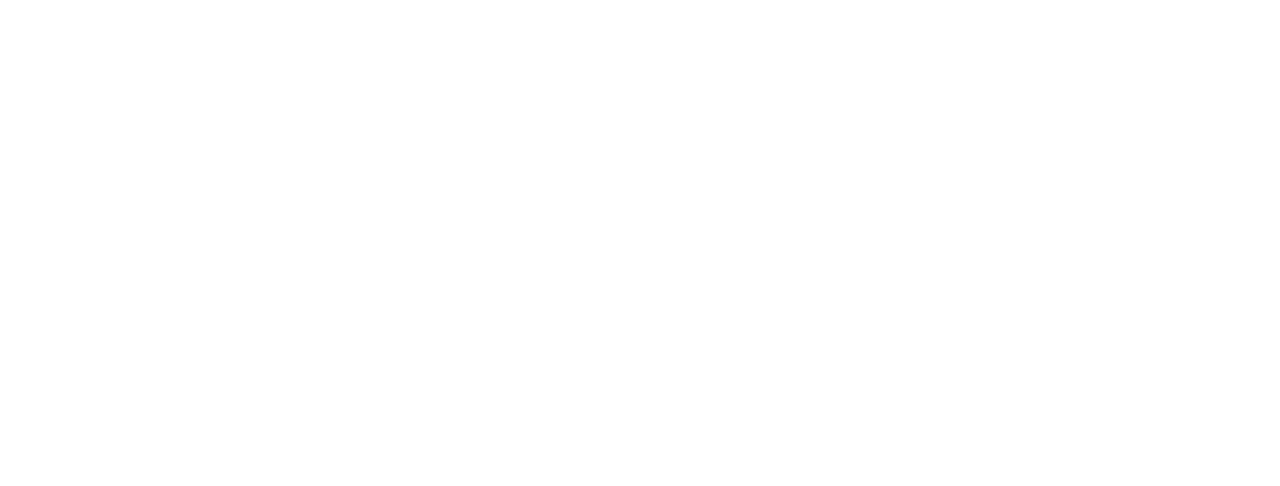
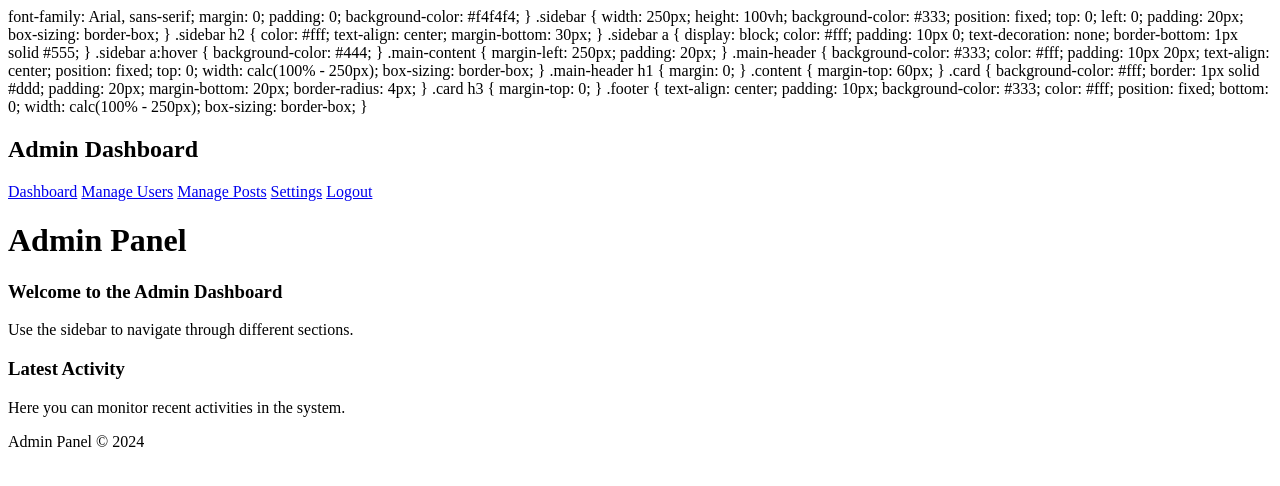
Before and after one commit to afridmanas/Bringer-profile, a plain HTML site: page admin/index.html in a window 1280 px wide. Drawn offline with Linux system fonts and the light colour scheme.

Commit message:
Update index.html

```diff
--- a/admin/index.html
+++ b/admin/index.html
@@ -18,5 +18,123 @@
         });
       }
     </script>
+
+font-family: Arial, sans-serif;
+            margin: 0;
+            padding: 0;
+            background-color: #f4f4f4;
+        }
+
+        .sidebar {
+            width: 250px;
+            height: 100vh;
+            background-color: #333;
+            position: fixed;
+            top: 0;
+            left: 0;
+            padding: 20px;
+            box-sizing: border-box;
+        }
+
+        .sidebar h2 {
+            color: #fff;
+            text-align: center;
+            margin-bottom: 30px;
+        }
+
+        .sidebar a {
+            display: block;
+            color: #fff;
+            padding: 10px 0;
+            text-decoration: none;
+            border-bottom: 1px solid #555;
+        }
+
+        .sidebar a:hover {
+            background-color: #444;
+        }
+
+        .main-content {
+            margin-left: 250px;
+            padding: 20px;
+        }
+
+        .main-header {
+            background-color: #333;
+            color: #fff;
+            padding: 10px 20px;
+            text-align: center;
+            position: fixed;
+            top: 0;
+            width: calc(100% - 250px);
+            box-sizing: border-box;
+        }
+
+        .main-header h1 {
+            margin: 0;
+        }
+
+        .content {
+            margin-top: 60px;
+        }
+
+        .card {
+            background-color: #fff;
+            border: 1px solid #ddd;
+            padding: 20px;
+            margin-bottom: 20px;
+            border-radius: 4px;
+        }
+
+        .card h3 {
+            margin-top: 0;
+        }
+
+        .footer {
+            text-align: center;
+            padding: 10px;
+            background-color: #333;
+            color: #fff;
+            position: fixed;
+            bottom: 0;
+            width: calc(100% - 250px);
+            box-sizing: border-box;
+        }
+    </style>
+</head>
+<body>
+
+    <div class="sidebar">
+        <h2>Admin Dashboard</h2>
+        <a href="#dashboard">Dashboard</a>
+        <a href="#users">Manage Users</a>
+        <a href="#posts">Manage Posts</a>
+        <a href="#settings">Settings</a>
+        <a href="#logout">Logout</a>
+    </div>
+
+    <div class="main-content">
+        <div class="main-header">
+            <h1>Admin Panel</h1>
+        </div>
+
+        <div class="content">
+            <div class="card">
+                <h3>Welcome to the Admin Dashboard</h3>
+                <p>Use the sidebar to navigate through different sections.</p>
+            </div>
+
+            <div class="card">
+                <h3>Latest Activity</h3>
+                <p>Here you can monitor recent activities in the system.</p>
+            </div>
+        </div>
+
+        <div class="footer">
+            <p>Admin Panel © 2024</p>
+        </div>
+    </div>
+
+
   </body>
 </html>
```
